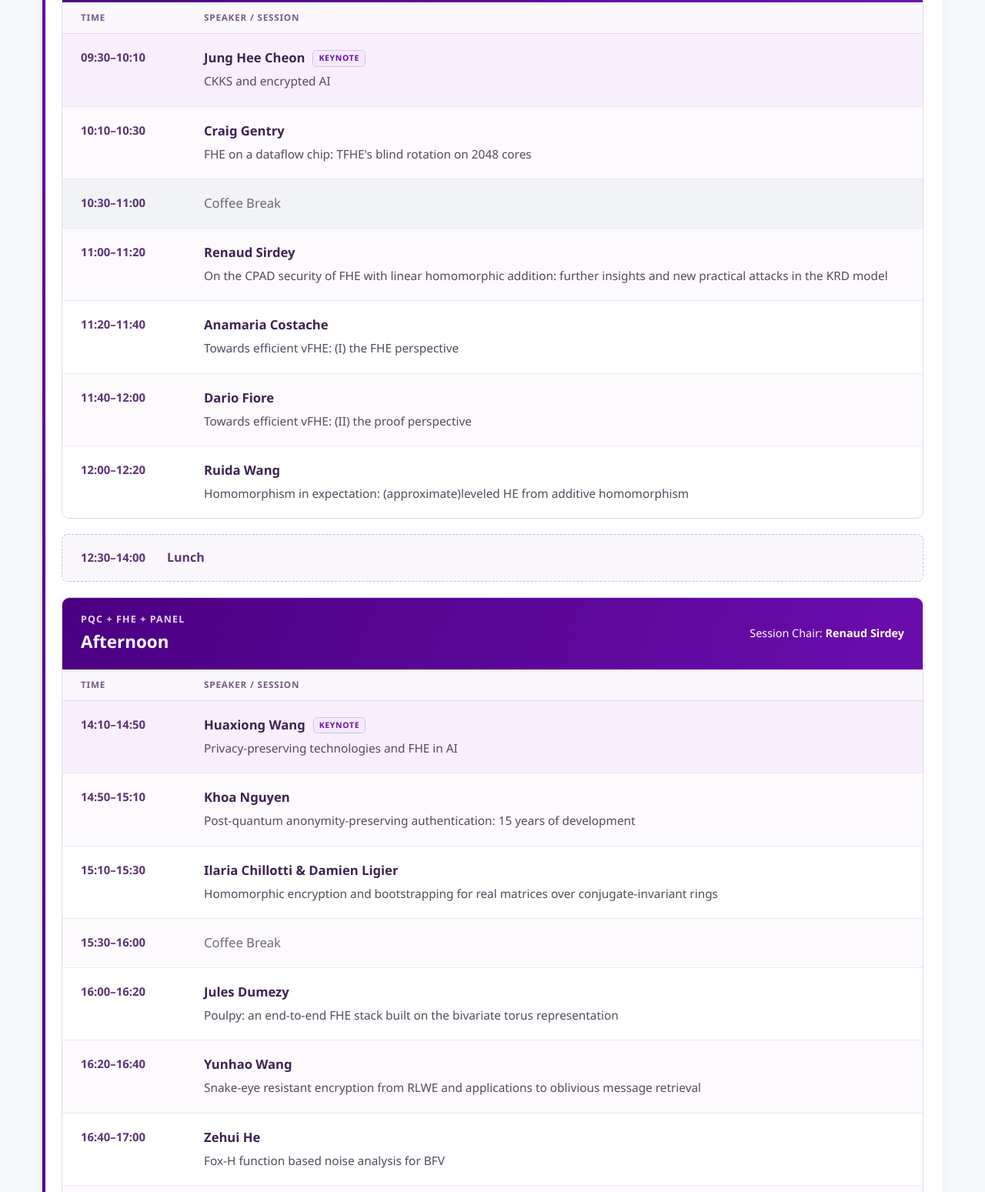
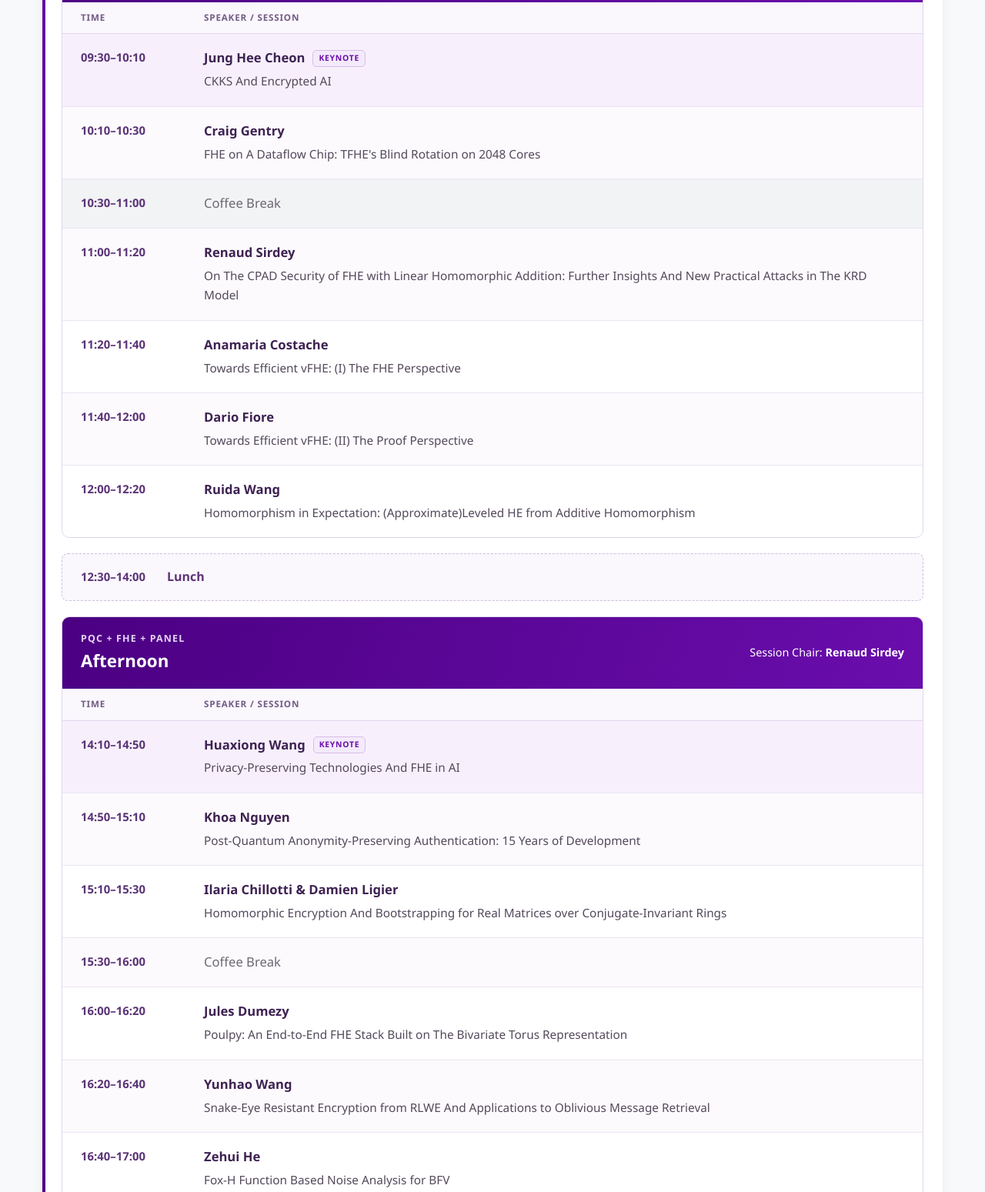
Before and after one commit to PQC-FHE-workshop/PQC-FHE-2026, a plain HTML site: page index.html in a window 1280 px wide. Shown: the part 1523-3072 px from the top of the page at 77% size. Drawn offline with Linux system fonts and the light colour scheme.

Commit message:
Add files via upload

```diff
--- a/index.html
+++ b/index.html
@@ -881,12 +881,12 @@
                     <tr class="program-keynote">
                         <td class="program-time">09:30–10:10</td>
                         <td><div class="program-speaker">Jung Hee Cheon<span class="program-badge">Keynote</span></div>
-                            <div class="program-talk">CKKS and encrypted AI</div></td>
+                            <div class="program-talk">CKKS And Encrypted AI</div></td>
                     </tr>
                     <tr>
                         <td class="program-time">10:10–10:30</td>
                         <td><div class="program-speaker">Craig Gentry</div>
-                            <div class="program-talk">FHE on a dataflow chip: TFHE's blind rotation on 2048 cores</div></td>
+                            <div class="program-talk">FHE on A Dataflow Chip: TFHE's Blind Rotation on 2048 Cores</div></td>
                     </tr>
                     <tr class="program-break">
                         <td class="program-time">10:30–11:00</td>
@@ -895,22 +895,22 @@
                     <tr>
                         <td class="program-time">11:00–11:20</td>
                         <td><div class="program-speaker">Renaud Sirdey</div>
-                            <div class="program-talk">On the CPAD security of FHE with linear homomorphic addition: further insights and new practical attacks in the KRD model</div></td>
+                            <div class="program-talk">On The CPAD Security of FHE with Linear Homomorphic Addition: Further Insights And New Practical Attacks in The KRD Model</div></td>
                     </tr>
                     <tr>
                         <td class="program-time">11:20–11:40</td>
                         <td><div class="program-speaker">Anamaria Costache</div>
-                            <div class="program-talk">Towards efficient vFHE: (I) the FHE perspective</div></td>
+                            <div class="program-talk">Towards Efficient vFHE: (I) The FHE Perspective</div></td>
                     </tr>
                     <tr>
                         <td class="program-time">11:40–12:00</td>
                         <td><div class="program-speaker">Dario Fiore</div>
-                            <div class="program-talk">Towards efficient vFHE: (II) the proof perspective</div></td>
+                            <div class="program-talk">Towards Efficient vFHE: (II) The Proof Perspective</div></td>
                     </tr>
                     <tr>
                         <td class="program-time">12:00–12:20</td>
                         <td><div class="program-speaker">Ruida Wang</div>
-                            <div class="program-talk">Homomorphism in expectation: (approximate)leveled HE from additive homomorphism</div></td>
+                            <div class="program-talk">Homomorphism in Expectation: (Approximate)Leveled HE from Additive Homomorphism</div></td>
                     </tr>
                     </tbody>
                 </table>
@@ -930,17 +930,17 @@
                     <tr class="program-keynote">
                         <td class="program-time">14:10–14:50</td>
                         <td><div class="program-speaker">Huaxiong Wang<span class="program-badge">Keynote</span></div>
-                            <div class="program-talk">Privacy-preserving technologies and FHE in AI</div></td>
+                            <div class="program-talk">Privacy-Preserving Technologies And FHE in AI</div></td>
                     </tr>
                     <tr>
                         <td class="program-time">14:50–15:10</td>
                         <td><div class="program-speaker">Khoa Nguyen</div>
-                            <div class="program-talk">Post-quantum anonymity-preserving authentication: 15 years of development</div></td>
+                            <div class="program-talk">Post-Quantum Anonymity-Preserving Authentication: 15 Years of Development</div></td>
                     </tr>
                     <tr>
                         <td class="program-time">15:10–15:30</td>
                         <td><div class="program-speaker">Ilaria Chillotti &amp; Damien Ligier</div>
-                            <div class="program-talk">Homomorphic encryption and bootstrapping for real matrices over conjugate-invariant rings</div></td>
+                            <div class="program-talk">Homomorphic Encryption And Bootstrapping for Real Matrices over Conjugate-Invariant Rings</div></td>
                     </tr>
                     <tr class="program-break">
                         <td class="program-time">15:30–16:00</td>
@@ -949,17 +949,17 @@
                     <tr>
                         <td class="program-time">16:00–16:20</td>
                         <td><div class="program-speaker">Jules Dumezy</div>
-                            <div class="program-talk">Poulpy: an end-to-end FHE stack built on the bivariate torus representation</div></td>
+                            <div class="program-talk">Poulpy: An End-to-End FHE Stack Built on The Bivariate Torus Representation</div></td>
                     </tr>
                     <tr>
                         <td class="program-time">16:20–16:40</td>
                         <td><div class="program-speaker">Yunhao Wang</div>
-                            <div class="program-talk">Snake-eye resistant encryption from RLWE and applications to oblivious message retrieval</div></td>
+                            <div class="program-talk">Snake-Eye Resistant Encryption from RLWE And Applications to Oblivious Message Retrieval</div></td>
                     </tr>
                     <tr>
                         <td class="program-time">16:40–17:00</td>
                         <td><div class="program-speaker">Zehui He</div>
-                            <div class="program-talk">Fox-H function based noise analysis for BFV</div></td>
+                            <div class="program-talk">Fox-H Function Based Noise Analysis for BFV</div></td>
                     </tr>
                     <tr class="program-panel">
                         <td class="program-time">17:00–17:40</td>
```
